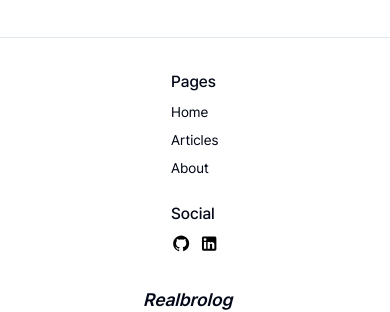
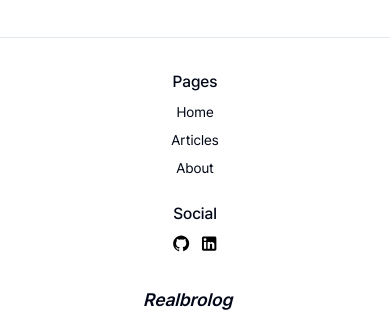
Before and after one commit to realbronoh/realbrolog, a Next.js app: page /about in a window 390 px wide. Shown: the part 444-756 px from the top of the page. Built offline with nearby package versions, Linux system fonts and the light colour scheme.

Commit message:
footer align center at mobile size

```diff
--- a/src/components/Footer.tsx
+++ b/src/components/Footer.tsx
@@ -37,7 +37,7 @@
 
 const Pages = () => {
   return (
-    <div className="grid gap-2 sm:col-span-2 md:col-span-1">
+    <div className="flex flex-col gap-2 items-center sm:items-start ">
       <h3 className="font-medium">Pages</h3>
       {NAVIGATION_ITEMS.map((item) => {
         const { name, href } = item;
@@ -58,7 +58,7 @@
 
 const Social = () => {
   return (
-    <div className="flex flex-col gap-2">
+    <div className="flex flex-col gap-2 items-center sm:items-start">
       <h3 className="font-medium">Social</h3>
       <div className="flex gap-2 xs:flex-col">
         {SOCIAL_ITEMS.map((item) => {
```
